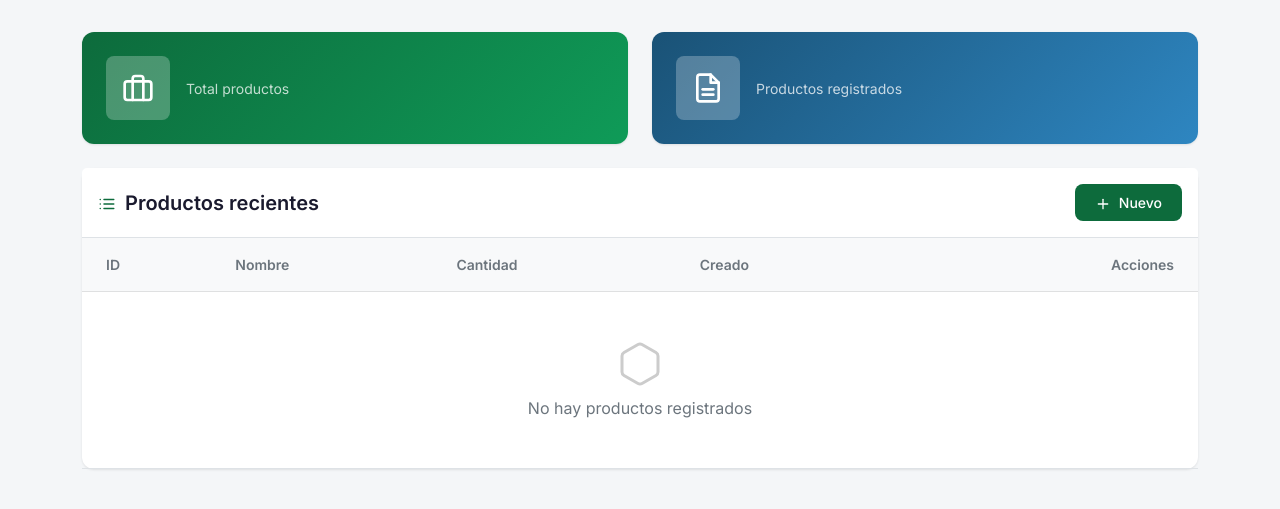
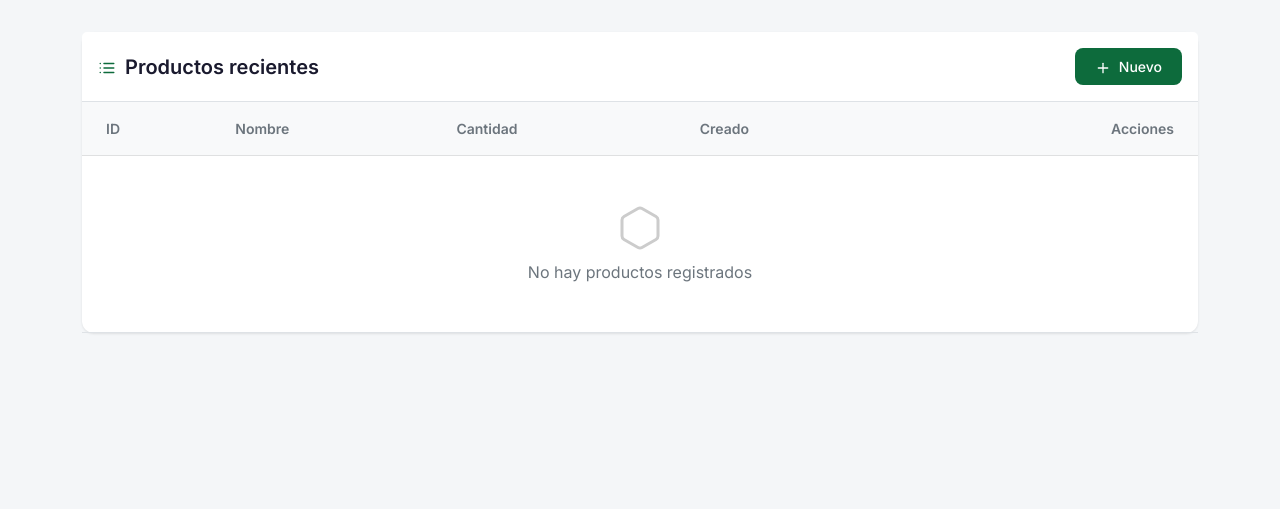
Before and after one commit to Samuelperez29/modulo, a Django app: template productos/templates/home.html in a window 1280 px wide. Shown: the part 58-567 px from the top of the page. Run offline with Django 4.2, Linux system fonts and the light colour scheme; the template is opened without the code that fills it, so the values that code supplies are empty; the visitor is signed in with stand-in values (Sample User, id 1); some libraries are stand-ins or nearby versions.

Commit message:
cards dashboard

```diff
--- a/productos/templates/home.html
+++ b/productos/templates/home.html
@@ -2,47 +2,6 @@
 {% block content %}
 
 {% if user.is_authenticated %}
-    <div class="row g-4 mb-4">
-        <div class="col-md-6">
-            <div class="card card-custom h-100" style="background: linear-gradient(135deg, #0d6b3c, #0f9b58);">
-                <div class="card-body d-flex align-items-center p-4">
-                    <div class="me-3">
-                        <div class="bg-white bg-opacity-25 rounded-3 p-3">
-                            <svg width="32" height="32" viewBox="0 0 24 24" fill="none" stroke="white" stroke-width="2" stroke-linecap="round" stroke-linejoin="round">
-                                <rect x="2" y="7" width="20" height="14" rx="2" ry="2"/>
-                                <path d="M16 21V5a2 2 0 0 0-2-2h-4a2 2 0 0 0-2 2v16"/>
-                            </svg>
-                        </div>
-                    </div>
-                    <div class="text-white">
-                        <p class="mb-0 opacity-75 small fw-medium">Total productos</p>
-                        <h2 class="fw-bold mb-0 display-5">{{ total_productos }}</h2>
-                    </div>
-                </div>
-            </div>
-        </div>
-        <div class="col-md-6">
-            <div class="card card-custom h-100" style="background: linear-gradient(135deg, #1a5276, #2e86c1);">
-                <div class="card-body d-flex align-items-center p-4">
-                    <div class="me-3">
-                        <div class="bg-white bg-opacity-25 rounded-3 p-3">
-                            <svg width="32" height="32" viewBox="0 0 24 24" fill="none" stroke="white" stroke-width="2" stroke-linecap="round" stroke-linejoin="round">
-                                <path d="M14 2H6a2 2 0 0 0-2 2v16a2 2 0 0 0 2 2h12a2 2 0 0 0 2-2V8z"/>
-                                <polyline points="14 2 14 8 20 8"/>
-                                <line x1="16" y1="13" x2="8" y2="13"/>
-                                <line x1="16" y1="17" x2="8" y2="17"/>
-                            </svg>
-                        </div>
-                    </div>
-                    <div class="text-white">
-                        <p class="mb-0 opacity-75 small fw-medium">Productos registrados</p>
-                        <h2 class="fw-bold mb-0 display-5">{{ productos.paginator.count }}</h2>
-                    </div>
-                </div>
-            </div>
-        </div>
-    </div>
-
     <div class="card card-custom">
         <div class="card-header bg-white py-3 d-flex justify-content-between align-items-center border-bottom">
             <h5 class="mb-0 fw-semibold">
--- a/productos/views.py
+++ b/productos/views.py
@@ -21,14 +21,9 @@ def home(request):
     else:
         if request.user.is_authenticated:
             productos = Producto.objects.all().order_by('-fecha_creacion')
-            total_productos = productos.count()
             paginator = Paginator(productos, 10)
             page = request.GET.get('page')
             page_obj = paginator.get_page(page)
-            context = {
-                'productos': page_obj,
-                'total_productos': total_productos,
-            }
             return render(request, 'home.html', context)
         return render(request, 'home.html', {})
 
```
